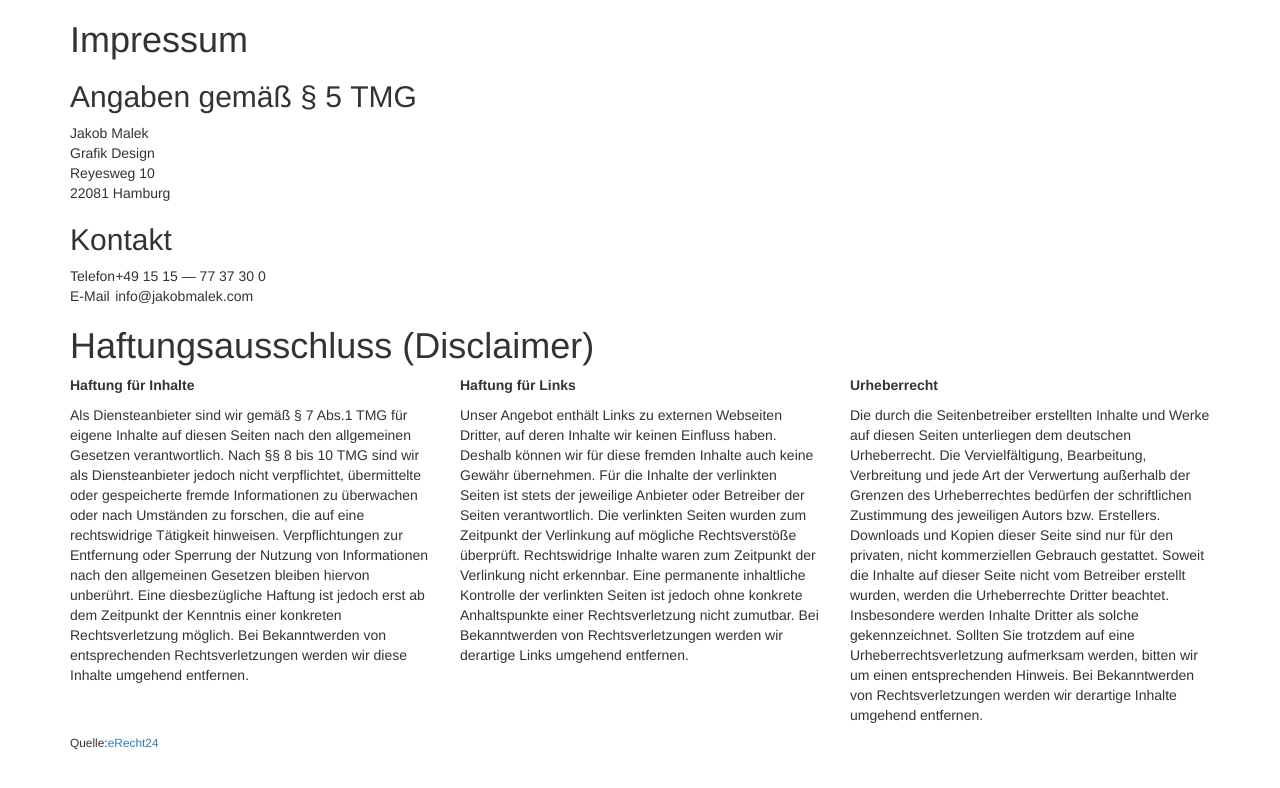
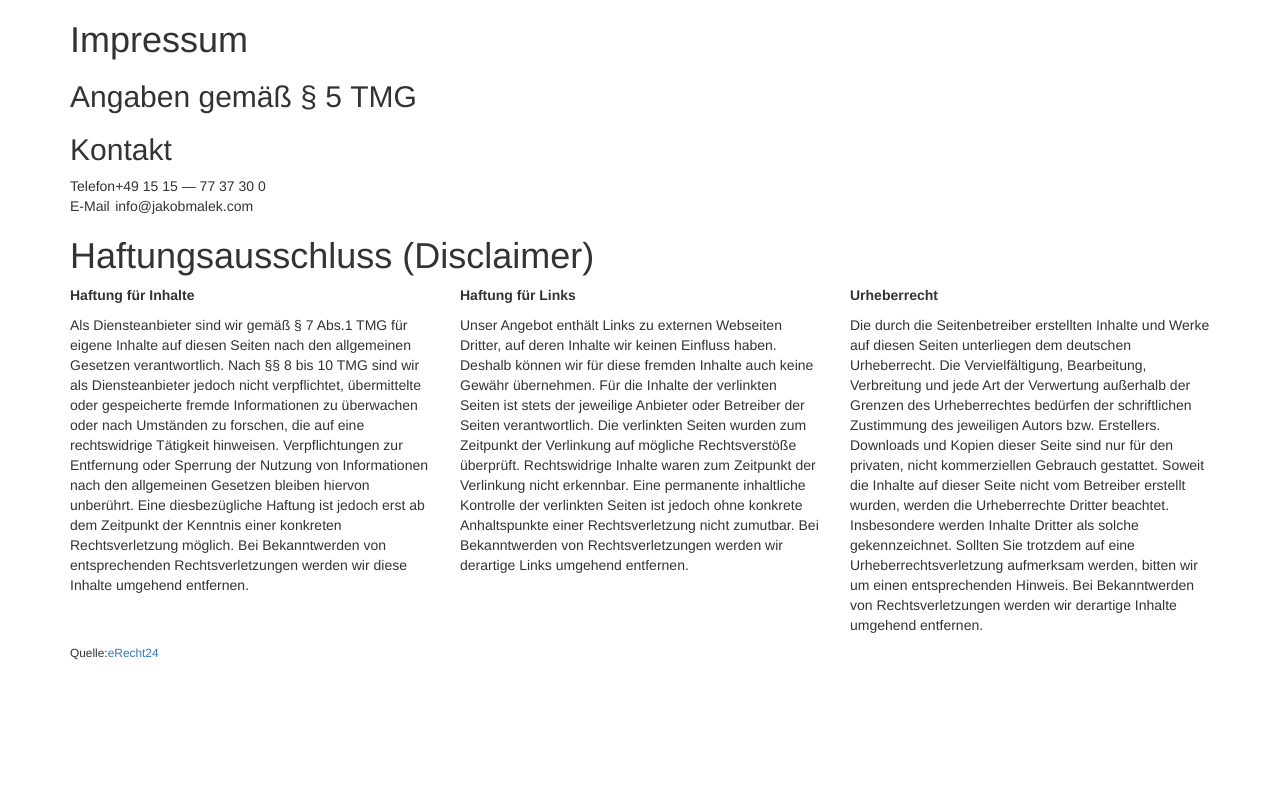
Before and after one commit to jakobm101/microsite, a plain HTML site: page impressum.html in a window 1280 px wide. Drawn offline with Linux system fonts and the light colour scheme.

Commit message:
Update impressum.html

```diff
--- a/impressum.html
+++ b/impressum.html
@@ -12,10 +12,7 @@
      <div class="col-md-4">
 	<h1>Impressum</h1>
 	<h2>Angaben gemäß §&nbsp;5&nbsp;TMG</h2>
-	<p>Jakob Malek<br />
-		Grafik Design<br />
-		Reyesweg 10<br />
-		22081 Hamburg
+
 	</p>
 	<h2>Kontakt</h2>
 
```
